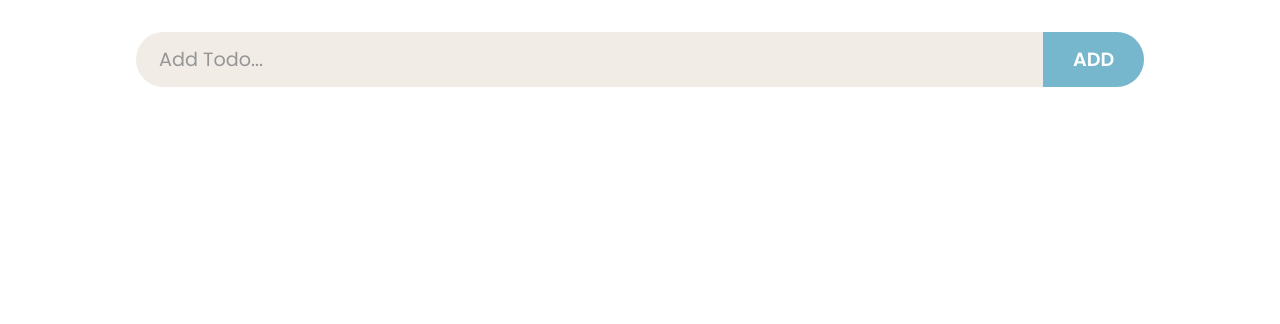
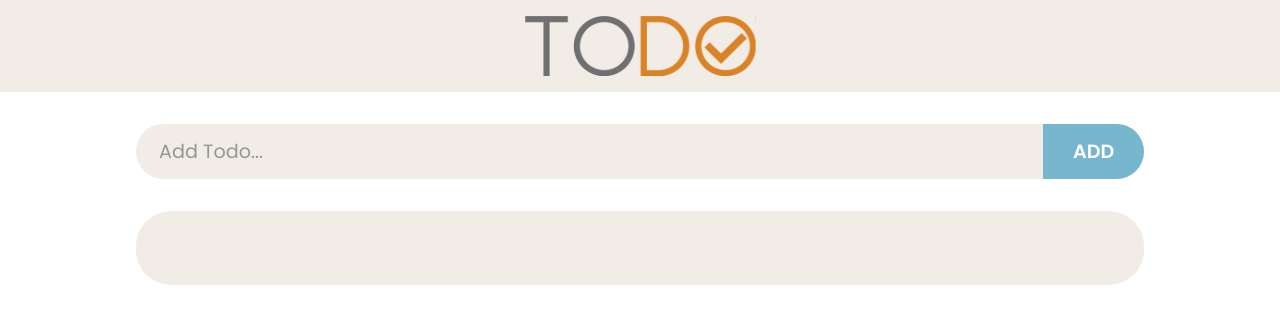
Before and after one commit to kunal22-gupta/To-Do-App, a React (Vite) app: page / in a window 1280 px wide. Shown: the top 324 px of the page. Built offline with nearby package versions, Linux system fonts and the light colour scheme.

Commit message:
add components in App.jsx and style App.jsx

```diff
--- a/src/App.css
+++ b/src/App.css
@@ -0,0 +1,9 @@
+.App .logo {
+    background-color: var(--light-orange);
+}
+.App .logo .container {
+    display: flex;
+    justify-content: center;
+    align-items: center;
+    padding: 1em 0;
+}
--- a/src/App.jsx
+++ b/src/App.jsx
@@ -2,7 +2,8 @@
 import { useEffect, useState } from "react";
 import { TodoProvider } from "./context/index";
 import TodoForm from "./components/TodoForm";
-import TodoItem from "./components/TodoItem";
+import TodoList from "./components/TodoList";
+import logo from "./assests/images/logo.svg"
 
 function App() {
     // Store the todos list data
@@ -10,7 +11,7 @@
 
     // add a new todo item to the list
     const addTodo = (todo) => {
-      setTodos((currTodos) => {
+        setTodos((currTodos) => {
             return [{ id: Date.now(), ...todo }, ...currTodos];
         });
     };
@@ -26,7 +27,7 @@
     const deleteTodo = (id) => {
         setTodos((currTodos) => {
             return currTodos.filter((currTodo) => {
-                return (currTodo.id !== id);
+                return currTodo.id !== id;
             });
         });
     };
@@ -56,17 +57,25 @@
     }, [todos]);
 
     return (
+        <main className="App">
+        <div className="logo">
+            <div className="container">
+                <img src={logo} alt="logo" />
+            </div>
+        </div>
         <TodoProvider
             value={{ todos, addTodo, editTodo, deleteTodo, toggleComplete }}
         >
-            <TodoForm />
-            {
-            todos.map((todo) => (
-                <div key={todo.id}>
-                    <TodoItem todo={todo}/>
-                </div>
-            ))}
+            <div className="container">
+                <TodoForm />
+            </div>
+
+            <div className="container">
+                <TodoList/>
+            </div>
+
         </TodoProvider>
+        </main>
     );
 }
 
--- a/src/components/TodoForm.jsx
+++ b/src/components/TodoForm.jsx
@@ -15,7 +15,6 @@
 
     return (
         <form onSubmit={handleSubmit} className="TodoForm">
-            <div className="container">
                 <div className="wrapper">
                     <input
                         type="text"
@@ -27,7 +26,6 @@
                     />
                     <button>ADD</button>
                 </div>
-            </div>
         </form>
     );
 }
--- /dev/null
+++ b/src/css/TodoList.css
@@ -0,0 +1,5 @@
+.TodoList {
+    background-color: var(--light-orange);
+    border-radius: 35px;
+    padding: 2.3em 2em;
+}
```
